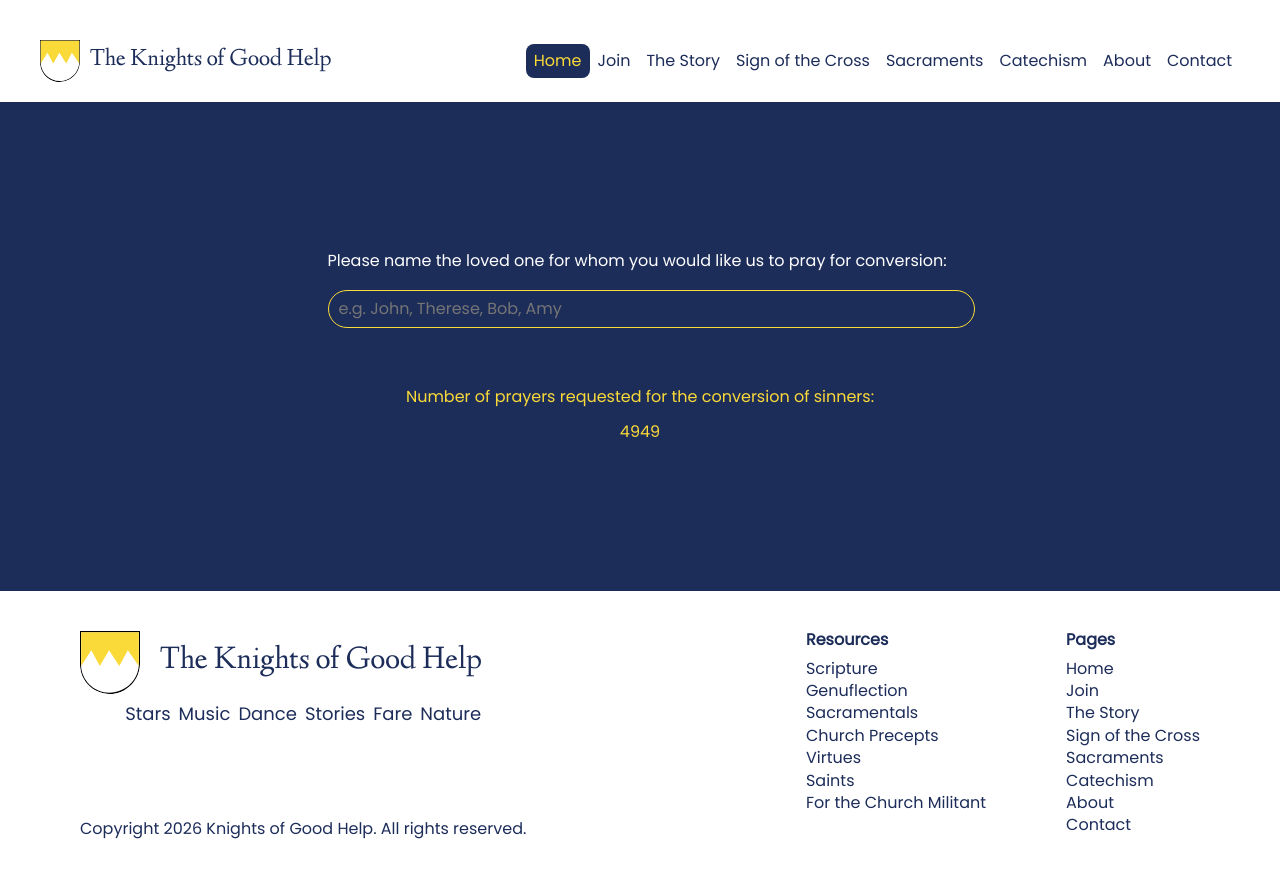
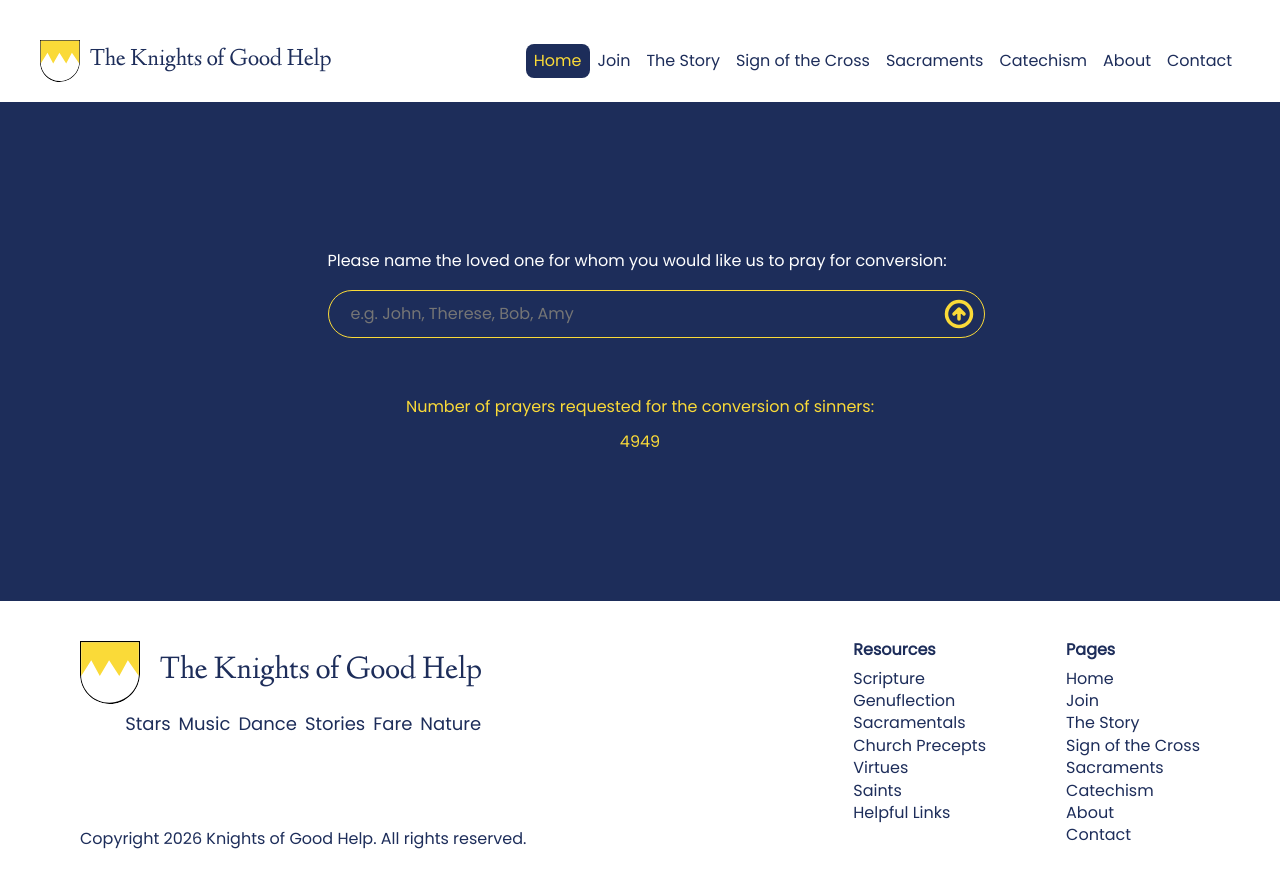
Before and after one commit to MarcPickel/kngh.tsx, a React (Vite) app: page / in a window 1280 px wide. Built offline with nearby package versions, Linux system fonts and the light colour scheme.

Commit message:
Modify main page input to include submit button

```diff
--- a/src/features/Footer/Footer.tsx
+++ b/src/features/Footer/Footer.tsx
@@ -30,7 +30,7 @@ function Footer() {
                     <li className="footer__list-item">Church Precepts</li>
                     <li className="footer__list-item">Virtues</li>
                     <li className="footer__list-item">Saints</li>
-                    <li className="footer__list-item">For the Church Militant</li>
+                    <li className="footer__list-item">Helpful Links</li>
                 </ul>
             </div>
             <div className="footer__column">
--- a/src/features/Main/Main.css
+++ b/src/features/Main/Main.css
@@ -26,11 +26,21 @@
   color: #fff;
 }
 
+/*
+Note: Make input bigger. Look at Google's.
+*/
+.form__input-container {
+  width: 100%;
+  padding: 8px 10px 8px 20px;
+  display: flex;
+  align-items: center;
+  border: solid 1px #fada38;
+  border-radius: 50px;
+}
+
 .form__input {
   width: 100%;
-  padding: 8px 10px;
-  border: solid 1px #fada38;
-  border-radius: 50px;
+  border: none;
   background: transparent;
   color: #fada38;
   line-height: 20px;
@@ -38,8 +48,25 @@
 
 .form__input:focus {
   color: #fff;
-  border: solid 1px #1d2d5a;
-  outline: 2px solid white;
+  border: none;
+  outline: none;
+}
+
+.form__submit-button {
+  height: 30px;
+  padding: 0;
+  border: none;
+  background: transparent;
+  transition: transform 0.3s ease-in-out;
+}
+
+.form__submit-button:hover {
+  cursor: pointer;
+  transform: translateY(-2px);
+}
+
+.form__input-icon {
+  width: 30px;
 }
 
 .section__counter-container {
--- a/src/features/Main/Main.tsx
+++ b/src/features/Main/Main.tsx
@@ -1,4 +1,6 @@
 import "./Main.css";
+
+import arrow from "../../assets/arrow_circle_icon.svg";
 
 function Main() {
 
@@ -24,16 +26,19 @@ as well as for our sacrifices and offering Holy Communion for the conversion of
     <div className="section__form-container">
         <form className="form">
             <label htmlFor="name" className="form__label">Please name the loved one for whom you would like us to pray for conversion:</label>
+                <div className="form__input-container">
                 <input
                 type="text"
                 id="name"
                 name="name"
                 required
                 minLength={1}
-                maxLength={20}
+                maxLength={50}
                 placeholder="e.g. John, Therese, Bob, Amy"
                 className="form__input"
                 />
+                <button type="submit" className="form__submit-button"><img className="form__input-icon" src={arrow}/></button>
+                </div>
         </form>
     </div>
     <div className="section__counter-container">
```
Also changed, not shown: src/assets/arrow_circle_icon.svg (added).
